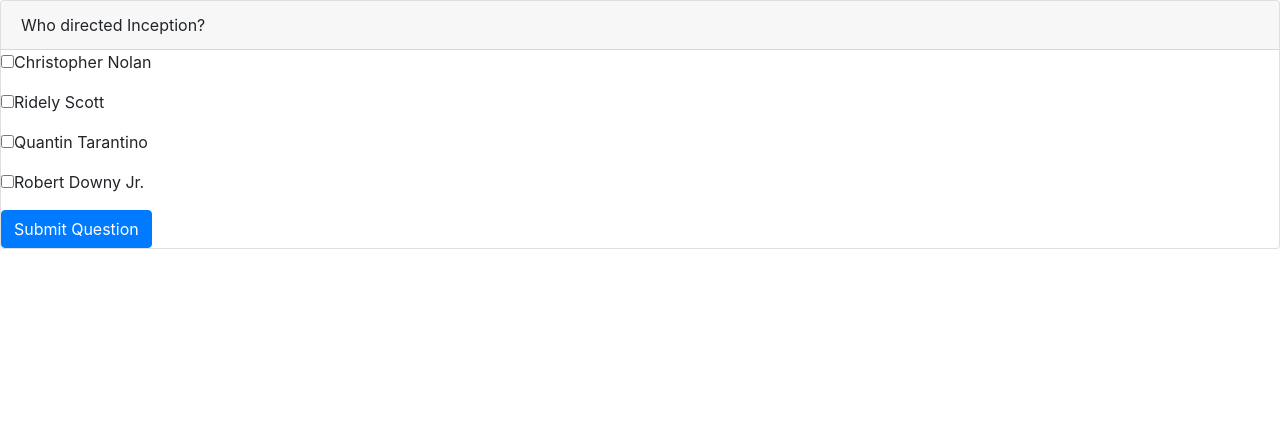
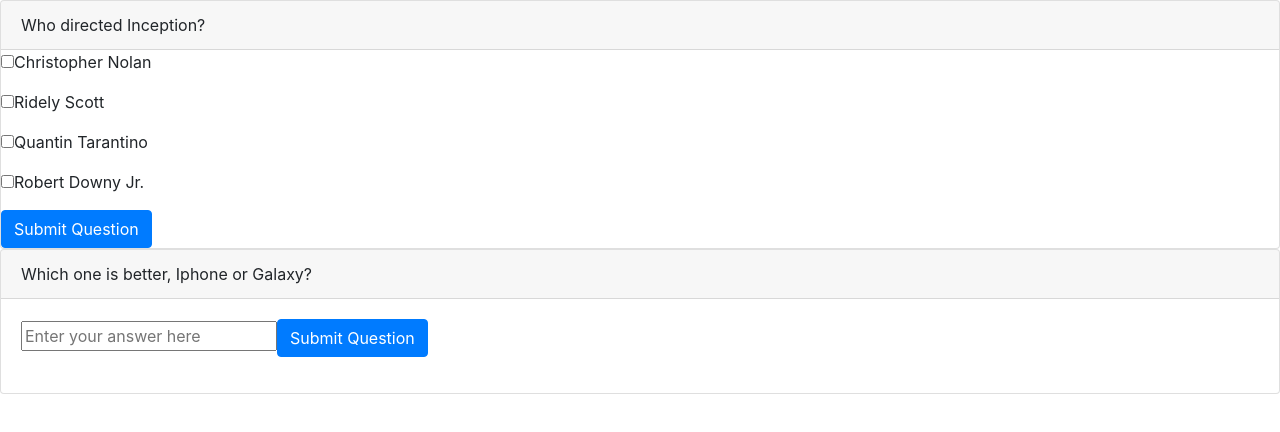
Before and after one commit to TechnionYearlyProject/Cognitivity, an Angular app in the folder code/client/: page / in a window 1280 px wide. Shown: the top 432 px of the page. Built offline with nearby package versions, Linux system fonts and the light colour scheme.

Commit message:
added open questions

```diff
--- a/code/client/src/app/app.component.html
+++ b/code/client/src/app/app.component.html
@@ -1 +1,2 @@
 <app-multiple-question></app-multiple-question>
+<app-open-question></app-open-question>
--- /dev/null
+++ b/code/client/src/app/components/open-question/open-question.component.html
@@ -0,0 +1,12 @@
+<div class="card">
+  <form (submit)="onSubmit($event)">
+    <div class="card-header">{{ question.questionText }}</div>
+    <div class="card-body">
+      <div class="form-group">
+        <input type="text" name="answer" placeholder="Enter your answer here" [(ngModel)]="currentAnswer" id="#textBox" >
+
+        <input type="submit" class="btn btn-primary" value="Submit Question">
+      </div>
+    </div>
+  </form>
+</div>
--- /dev/null
+++ b/code/client/src/app/components/open-question/open-question.component.ts
@@ -0,0 +1,26 @@
+import { Component, OnInit } from '@angular/core';
+import { OpenQuestion } from '../../models';
+
+@Component({
+  selector: 'app-open-question',
+  templateUrl: './open-question.component.html',
+  styleUrls: ['./open-question.component.css']
+})
+export class OpenQuestionComponent implements OnInit {
+  question: OpenQuestion;
+  currentAnswer: string;
+  constructor() {
+    this.question = {
+      questionText: 'Which one is better, Iphone or Galaxy?',
+      answerText: 'Iphone'
+    };
+  }
+
+  ngOnInit() {
+  }
+
+  onSubmit(event: Event){
+    //this.currentAnswer = answer;
+    console.log('The answer is: ' + this.currentAnswer);
+  }
+}
--- a/code/client/src/app/models/index.ts
+++ b/code/client/src/app/models/index.ts
@@ -14,3 +14,8 @@
     answers: MultipleAnswer[];
     correctAnswer: number;
 }
+
+export interface OpenQuestion {
+    questionText: string,
+    answerText: string
+}
```
Also changed, not shown: code/client/src/app/app.module.ts (+6 -2 lines), code/client/src/app/components/open-question/open-question.component.css (added), 1 other file (tests, documents, lock files or other folders).
